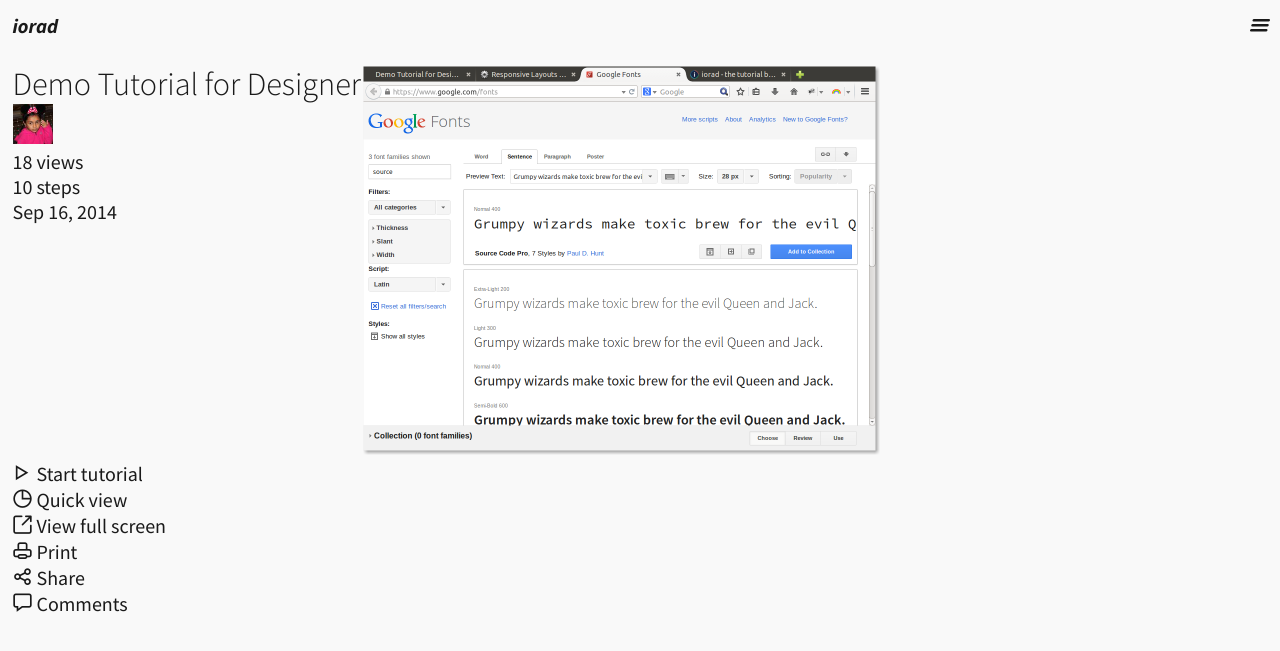
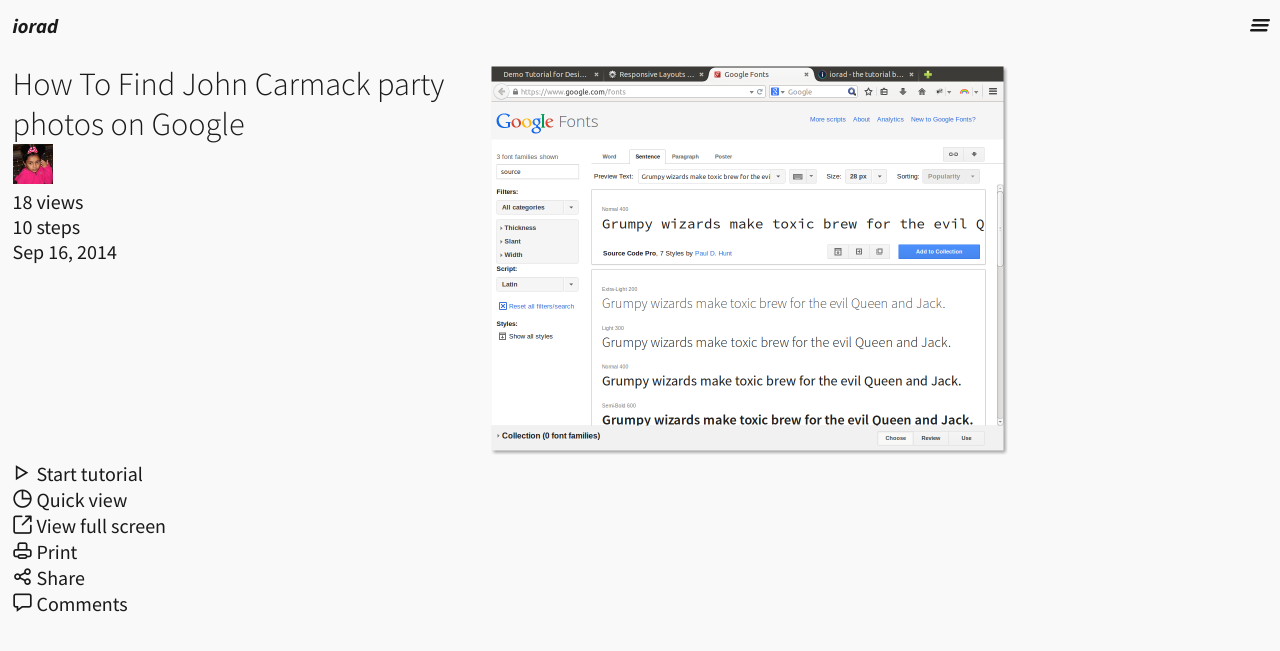
Before and after one commit to metamn/iplayer, a Jekyll site: the page built from index.html, in a window 1280 px wide. Shown: the top 651 px of the page. Built offline with Jekyll 4.4.1, drawn with Linux system fonts in a browser that asks for light colours; nearby versions of some CDN libraries; library files that are not in the unit come from our copies.

```diff
--- a/assets/styles/screen.css
+++ b/assets/styles/screen.css
@@ -45,13 +45,15 @@ html body header nav .icon [class^="icon-"], html body header nav .icon [class*=
 html body header nav .icon span.text.none { display: none; }
 html body section#player { padding: 0.625em; }
 @media only screen and (max-width: 63.999em) { html body section#player { display: -webkit-box; /* OLD - iOS 6-, Safari 3.1-6 */ display: -moz-box; /* OLD - Firefox 19- (buggy but mostly works) */ display: -ms-flexbox; /* TWEENER - IE 10 */ display: -webkit-flex; /* NEW - Chrome */ display: flex; /* NEW, Spec - Opera 12.1, Firefox 20+ */ -webkit-flex-wrap: wrap; -ms-flex-wrap: wrap; flex-wrap: wrap; } }
-@media only screen and (min-width: 64em) { html body section#player #intro { display: -webkit-box; /* OLD - iOS 6-, Safari 3.1-6 */ display: -moz-box; /* OLD - Firefox 19- (buggy but mostly works) */ display: -ms-flexbox; /* TWEENER - IE 10 */ display: -webkit-flex; /* NEW - Chrome */ display: flex; /* NEW, Spec - Opera 12.1, Firefox 20+ */ -webkit-flex-wrap: wrap; -ms-flex-wrap: wrap; flex-wrap: wrap; } }
 html body section#player #intro aside > h3 { display: block; }
 html body section#player #intro aside h3 { font-family: "Source Sans Pro", sans-serif; font-weight: 300; font-size: 1.6154em; }
 html body section#player #intro aside #author { display: none; }
 @media only screen and (min-width: 64em) { html body section#player #intro aside #author { display: block; } }
 html body section#player #intro figure img { max-width: 100%; height: auto; }
 html body section#player #intro figure figcaption { display: none; }
+@media only screen and (min-width: 64em) { html body section#player #intro { display: -webkit-box; /* OLD - iOS 6-, Safari 3.1-6 */ display: -moz-box; /* OLD - Firefox 19- (buggy but mostly works) */ display: -ms-flexbox; /* TWEENER - IE 10 */ display: -webkit-flex; /* NEW - Chrome */ display: flex; /* NEW, Spec - Opera 12.1, Firefox 20+ */ -webkit-flex-wrap: wrap; -ms-flex-wrap: wrap; flex-wrap: wrap; -webkit-box-pack: center; -ms-flex-pack: center; -webkit-justify-content: center; -moz-justify-content: center; justify-content: center; }
+  html body section#player #intro aside { -webkit-flex-basis: 38%; -moz-flex-basis: 38%; -ms-flex-preferred-size: 38%; flex-basis: 38%; }
+  html body section#player #intro figure { -webkit-flex-basis: 62%; -moz-flex-basis: 62%; -ms-flex-preferred-size: 62%; flex-basis: 62%; } }
 @media only screen and (min-width: 64em) { html body section#player #author { display: none; } }
 html body section#menu { padding: 0.625em; display: none; }
 
@@ -68,12 +70,14 @@ html body header nav .icon [class^="icon-"], html body header nav .icon [class*=
 html body header nav .icon span.text.none { display: none; }
 html body section#player { padding: 0.625em; }
 @media only screen and (max-width: 63.999em) { html body section#player { display: -webkit-box; /* OLD - iOS 6-, Safari 3.1-6 */ display: -moz-box; /* OLD - Firefox 19- (buggy but mostly works) */ display: -ms-flexbox; /* TWEENER - IE 10 */ display: -webkit-flex; /* NEW - Chrome */ display: flex; /* NEW, Spec - Opera 12.1, Firefox 20+ */ -webkit-flex-wrap: wrap; -ms-flex-wrap: wrap; flex-wrap: wrap; } }
-@media only screen and (min-width: 64em) { html body section#player #intro { display: -webkit-box; /* OLD - iOS 6-, Safari 3.1-6 */ display: -moz-box; /* OLD - Firefox 19- (buggy but mostly works) */ display: -ms-flexbox; /* TWEENER - IE 10 */ display: -webkit-flex; /* NEW - Chrome */ display: flex; /* NEW, Spec - Opera 12.1, Firefox 20+ */ -webkit-flex-wrap: wrap; -ms-flex-wrap: wrap; flex-wrap: wrap; } }
 html body section#player #intro aside > h3 { display: block; }
 html body section#player #intro aside h3 { font-family: "Source Sans Pro", sans-serif; font-weight: 300; font-size: 1.6154em; }
 html body section#player #intro aside #author { display: none; }
 @media only screen and (min-width: 64em) { html body section#player #intro aside #author { display: block; } }
 html body section#player #intro figure img { max-width: 100%; height: auto; }
 html body section#player #intro figure figcaption { display: none; }
+@media only screen and (min-width: 64em) { html body section#player #intro { display: -webkit-box; /* OLD - iOS 6-, Safari 3.1-6 */ display: -moz-box; /* OLD - Firefox 19- (buggy but mostly works) */ display: -ms-flexbox; /* TWEENER - IE 10 */ display: -webkit-flex; /* NEW - Chrome */ display: flex; /* NEW, Spec - Opera 12.1, Firefox 20+ */ -webkit-flex-wrap: wrap; -ms-flex-wrap: wrap; flex-wrap: wrap; -webkit-box-pack: center; -ms-flex-pack: center; -webkit-justify-content: center; -moz-justify-content: center; justify-content: center; }
+  html body section#player #intro aside { -webkit-flex-basis: 38%; -moz-flex-basis: 38%; -ms-flex-preferred-size: 38%; flex-basis: 38%; }
+  html body section#player #intro figure { -webkit-flex-basis: 62%; -moz-flex-basis: 62%; -ms-flex-preferred-size: 62%; flex-basis: 62%; } }
 @media only screen and (min-width: 64em) { html body section#player #author { display: none; } }
 html body section#menu { padding: 0.625em; display: none; }
--- a/index.html
+++ b/index.html
@@ -1,6 +1,6 @@
 ---
 layout: default
-title: Demo Tutorial for Designer
+title: How To Find John Carmack party photos on Google
 date: 2014-09-16
 edited: Sep 16, 2014
 views: 18
```
Also changed, not shown: assets/styles/organisms/player/intro.scss (+12 -5 lines), 3 other files.
